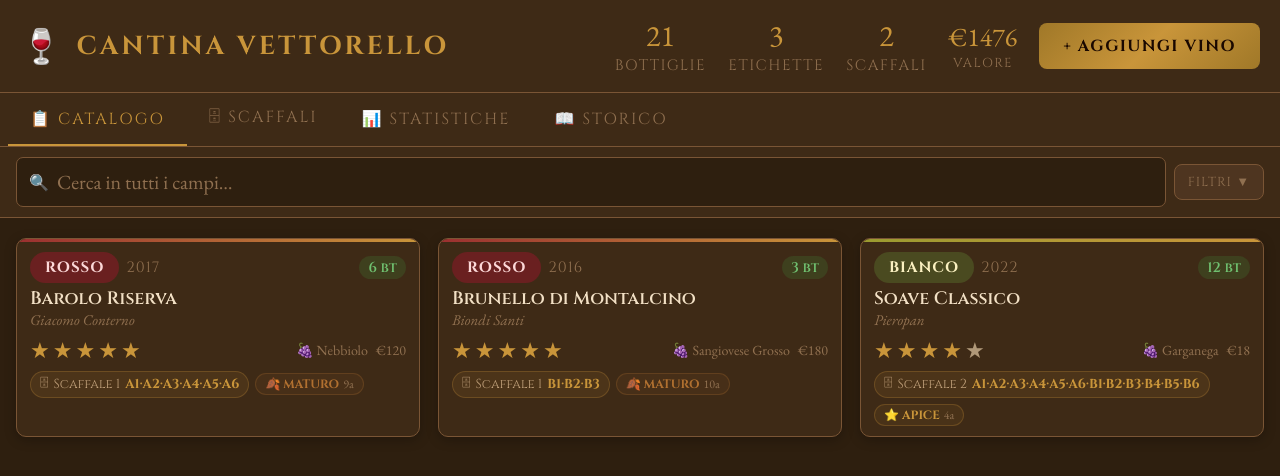
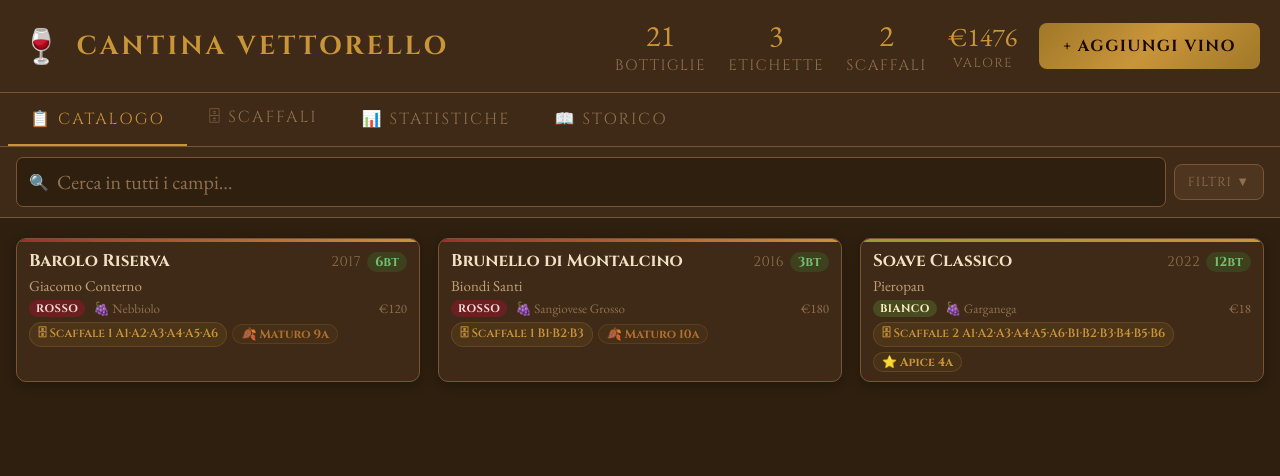
Before and after one commit to mvettore/cantina, a React (Vite) app: page / in a window 1280 px wide. Shown: the top 476 px of the page. Built offline with nearby package versions, Linux system fonts and the light colour scheme.

Commit message:
feat: stelle rimosse da card, scheda degustazione AIS

```diff
--- a/src/App.jsx
+++ b/src/App.jsx
@@ -232,10 +232,14 @@
   </div>
 );
 
-const TypeBadge = ({ type }) => {
+const TypeBadge = ({ type, small }) => {
   const c = typeColors[type] || { badge: "#555", text: "#eee" };
   return (
-    <span style={{ background: c.badge, color: c.text, padding: "5px 15px", borderRadius: 20, fontSize: 15, fontFamily: "'Cinzel', serif", letterSpacing: 1, fontWeight: 700 }}>
+    <span style={{ background: c.badge, color: c.text,
+      padding: small ? "1px 7px" : "4px 13px",
+      borderRadius: 20,
+      fontSize: small ? 11 : 14,
+      fontFamily: "'Cinzel', serif", letterSpacing: small ? 0.5 : 1, fontWeight: 700 }}>
       {type.toUpperCase()}
     </span>
   );
@@ -454,9 +458,20 @@
       date: new Date().toISOString().split("T")[0],
       occasion: "",
       companions: "",
-      rating: 4,
+      finished: true,
+      // Scheda degustazione AIS
+      rating: 0,
+      vista_limpidezza: "",
+      vista_colore: "",
+      olfatto_intensita: "",
+      olfatto_qualita: "",
+      olfatto_descrizione: "",
+      gusto_corpo: "",
+      gusto_acidita: "",
+      gusto_tannini: "",
+      gusto_persistenza: "",
+      gusto_equilibrio: "",
       notes: "",
-      finished: true,
     });
     setLogModal("add");
   };
@@ -854,70 +869,72 @@
                     onClick={() => { setEditing({...wine}); setEnrichData(null); setEnrichError(null); setModal("view"); }}>
                     <div style={{ height: 3, background: `linear-gradient(90deg, ${tc.bar}, ${C.gold})` }} />
 
-                    <div style={{ display: "flex" }}>
+                    <div style={{display:"flex",minHeight:0}}>
                       {/* Foto verticale */}
                       {wine.photo && (
                         <div onClick={e=>{e.stopPropagation();setLightboxPhoto(wine.photo);}}
-                          style={{flexShrink:0,width:58,cursor:"zoom-in",overflow:"hidden",borderRight:`1px solid ${C.border}`}}>
-                          <img src={wine.photo} alt={wine.name} style={{width:"100%",height:"100%",objectFit:"cover",display:"block"}}/>
-                        </div>
-                      )}
-                      <div style={{flex:1,minWidth:0,padding:"10px 13px 10px"}}>
-
-                        {/* Intestazione: tipo + anno + bt */}
-                        <div style={{display:"flex",justifyContent:"space-between",alignItems:"center",marginBottom:5}}>
-                          <div style={{display:"flex",alignItems:"center",gap:7}}>
-                            <TypeBadge type={wine.type}/>
-                            <span style={{fontSize:15,color:C.textFaint,fontFamily:"'Cinzel',serif",letterSpacing:1}}>{wine.year}</span>
-                          </div>
+                          style={{flexShrink:0,width:56,cursor:"zoom-in",overflow:"hidden",
+                            borderRight:`1px solid ${C.border}`}}>
+                          <img src={wine.photo} alt={wine.name}
+                            style={{width:"100%",height:"100%",objectFit:"cover",display:"block"}}/>
+                        </div>
+                      )}
+                      <div style={{flex:1,minWidth:0,padding:"9px 12px 9px",display:"flex",flexDirection:"column",gap:5}}>
+
+                        {/* Riga A: NOME grande + anno + bt */}
+                        <div style={{display:"flex",justifyContent:"space-between",alignItems:"baseline",gap:6}}>
+                          <h3 style={{fontFamily:"'Cinzel',serif",fontSize:17,fontWeight:700,
+                            color:C.text,margin:0,lineHeight:1.15,flex:1,minWidth:0,
+                            overflow:"hidden",textOverflow:"ellipsis",whiteSpace:"nowrap"}}>
+                            {wine.name}
+                          </h3>
+                          <div style={{display:"flex",alignItems:"center",gap:6,flexShrink:0}}>
+                            <span style={{fontSize:14,color:C.textFaint,fontFamily:"'Cinzel',serif",letterSpacing:0.5}}>{wine.year}</span>
                             <span style={{
-                            background:wine.quantity===0?"rgba(180,60,60,0.2)":wine.quantity<=2?"rgba(180,150,60,0.2)":"rgba(60,150,60,0.2)",
+                              background:wine.quantity===0?"rgba(180,60,60,0.25)":wine.quantity<=2?"rgba(180,150,60,0.25)":"rgba(60,150,60,0.2)",
                               color:wine.quantity===0?"#d07070":wine.quantity<=2?"#c0b040":"#70c070",
-                            padding:"2px 9px",borderRadius:20,fontSize:14,fontFamily:"'Cinzel',serif",fontWeight:600,
-                          }}>{wine.quantity} bt</span>
-                        </div>
-
-                        {/* Nome + denominazione su due righe strette */}
-                        <h3 style={{fontFamily:"'Cinzel',serif",fontSize:18,fontWeight:600,color:C.text,margin:"0 0 1px",lineHeight:1.2}}>{wine.name}</h3>
-                        {wine.denomination && (
-                          <p style={{fontFamily:"'EB Garamond',serif",fontSize:15,color:C.textMuted,margin:"0 0 2px",lineHeight:1.2}}>{wine.denomination}</p>
-                        )}
-                        <p style={{fontFamily:"'EB Garamond',serif",fontSize:15,color:C.textFaint,fontStyle:"italic",margin:"0 0 7px",lineHeight:1.2}}>{wine.producer}</p>
-
-                        {/* Stelle + vitigno + prezzo */}
-                        <div style={{display:"flex",justifyContent:"space-between",alignItems:"center",marginBottom:6}}>
-                          <StarRating value={wine.rating} readonly/>
-                          <div style={{display:"flex",gap:8,fontSize:14,color:C.textFaint,fontFamily:"'EB Garamond',serif",alignItems:"center"}}>
-                            {wine.grape && <span>🍇 {wine.grape}</span>}
-                            {wine.price && <span>€{wine.price}</span>}
-                          </div>
-                        </div>
-
-                        {/* Posizione + stato su una riga */}
-                        <div style={{display:"flex",gap:6,flexWrap:"wrap",alignItems:"center"}}>
-                          {rack && (wine.positions||[]).length>0 && (
-                            <span style={{display:"inline-flex",alignItems:"center",gap:5,
-                              background:"rgba(201,149,58,0.1)",border:`1px solid rgba(201,149,58,0.25)`,
-                              borderRadius:20,padding:"2px 9px",fontSize:13,fontFamily:"'Cinzel',serif"}}>
-                              <span style={{color:C.textMuted,fontSize:12}}>🗄</span>
-                              <span style={{color:C.textMuted}}>{rack.name}</span>
-                              <span style={{color:C.gold,fontWeight:700}}>{(wine.positions||[]).join("·")}</span>
+                              padding:"1px 8px",borderRadius:20,fontSize:13,
+                              fontFamily:"'Cinzel',serif",fontWeight:700,
+                            }}>{wine.quantity}bt</span>
+                          </div>
+                        </div>
+
+                        {/* Riga B: denominazione · produttore */}
+                        <p style={{fontFamily:"'EB Garamond',serif",fontSize:15,
+                          color:C.textMuted,margin:0,lineHeight:1.2,
+                          overflow:"hidden",textOverflow:"ellipsis",whiteSpace:"nowrap"}}>
+                          {[wine.denomination, wine.producer].filter(Boolean).join(" · ")}
+                        </p>
+
+                        {/* Riga C: tipo · vitigno · prezzo */}
+                        <div style={{display:"flex",alignItems:"center",gap:8,flexWrap:"wrap"}}>
+                          <TypeBadge type={wine.type} small/>
+                          {wine.grape && <span style={{fontSize:13,color:C.textFaint,fontFamily:"'EB Garamond',serif"}}>🍇 {wine.grape}</span>}
+                          {wine.price && <span style={{fontSize:13,color:C.textFaint,fontFamily:"'EB Garamond',serif",marginLeft:"auto"}}>€{wine.price}</span>}
+                        </div>
+
+                        {/* Riga D: posizione · stato — solo se presenti */}
+                        {(rack&&(wine.positions||[]).length>0 || getAgingStatus(wine)) && (
+                          <div style={{display:"flex",gap:5,flexWrap:"wrap",alignItems:"center"}}>
+                            {rack&&(wine.positions||[]).length>0&&(
+                              <span style={{fontSize:12,color:C.gold,fontFamily:"'Cinzel',serif",
+                                background:"rgba(201,149,58,0.1)",border:`1px solid rgba(201,149,58,0.2)`,
+                                borderRadius:20,padding:"1px 8px",fontWeight:600}}>
+                                🗄 {rack.name} {(wine.positions||[]).join("·")}
                               </span>
                             )}
-                          {(()=>{ const ag=getAgingStatus(wine); if(!ag) return null;
+                            {(()=>{const ag=getAgingStatus(wine);if(!ag)return null;
                               const age=new Date().getFullYear()-wine.year;
-                            return (
-                              <span style={{display:"inline-flex",alignItems:"center",gap:4,
-                                background:`${ag.c}15`,border:`1px solid ${ag.c}40`,
-                                borderRadius:20,padding:"2px 9px"}}>
-                                <span style={{fontSize:12,color:ag.c,fontFamily:"'Cinzel',serif",fontWeight:700}}>
-                                  {ag.s==="Giovane"?"🌱":ag.s==="Apice"?"⭐":ag.s==="Maturo"?"🍂":"📉"} {ag.s.toUpperCase()}
+                              return(
+                                <span style={{fontSize:12,color:ag.c,fontFamily:"'Cinzel',serif",fontWeight:700,
+                                  background:`${ag.c}12`,border:`1px solid ${ag.c}35`,
+                                  borderRadius:20,padding:"1px 8px"}}>
+                                  {ag.s==="Giovane"?"🌱":ag.s==="Apice"?"⭐":ag.s==="Maturo"?"🍂":"📉"} {ag.s} {age}a
                                 </span>
-                                <span style={{fontSize:12,color:C.textFaint,fontFamily:"'EB Garamond',serif"}}>{age}a</span>
-                              </span>
                               );
                             })()}
                           </div>
+                        )}
 
                       </div>
                     </div>
@@ -1684,14 +1701,21 @@
                         </div>
                       </div>
                     </div>
-                    {entry.occasion && <p style={{ fontSize: 13, color: C.textFaint, marginBottom: 2 }}>📅 {entry.occasion}</p>}
-                    {entry.companions && <p style={{ fontSize: 13, color: C.textFaint, marginBottom: 2 }}>👥 {entry.companions}</p>}
-                    {entry.notes && <p style={{ fontSize: 14, color: C.textMuted, fontStyle: "italic", marginTop: 4, lineHeight: 1.5 }}>"{entry.notes}"</p>}
-                    <div style={{ marginTop: 6, display: "flex", gap: 8 }}>
-                      {entry.wineType && <span style={{ fontSize: 11, color: C.textFaint, background: C.surface2, borderRadius: 20, padding: "2px 8px", fontFamily: "'Cinzel', serif" }}>{entry.wineType.toUpperCase()}</span>}
-                      {entry.wineGrape && <span style={{ fontSize: 12, color: C.textFaint }}>🍇 {entry.wineGrape}</span>}
-                      {!entry.finished && <span style={{ fontSize: 11, color: "#c0a040", background: "rgba(180,150,60,0.15)", borderRadius: 20, padding: "2px 8px", fontFamily: "'Cinzel', serif" }}>NON FINITA</span>}
-                    </div>
+                    {/* Contesto */}
+                    <div style={{ display: "flex", gap: 12, fontSize: 13, color: C.textFaint, fontFamily: "'EB Garamond', serif", flexWrap: "wrap", marginBottom: 4 }}>
+                      {entry.occasion && <span>📅 {entry.occasion}</span>}
+                      {entry.companions && <span>👥 {entry.companions}</span>}
+                      {!entry.finished && <span style={{ color: "#c0a040" }}>⚠ Non finita</span>}
+                    </div>
+                    {/* AIS snippet */}
+                    {(entry.olfatto_descrizione || entry.gusto_corpo || entry.gusto_equilibrio) && (
+                      <div style={{ display: "flex", gap: 6, flexWrap: "wrap", marginBottom: 4 }}>
+                        {entry.gusto_corpo && <span style={{ fontSize: 12, color: C.textFaint, background: C.surface2, borderRadius: 20, padding: "1px 8px" }}>{entry.gusto_corpo}</span>}
+                        {entry.gusto_equilibrio && <span style={{ fontSize: 12, color: C.textFaint, background: C.surface2, borderRadius: 20, padding: "1px 8px" }}>{entry.gusto_equilibrio}</span>}
+                        {entry.gusto_persistenza && <span style={{ fontSize: 12, color: C.textFaint, background: C.surface2, borderRadius: 20, padding: "1px 8px" }}>{entry.gusto_persistenza}</span>}
+                      </div>
+                    )}
+                    {entry.notes && <p style={{ fontSize: 14, color: C.textMuted, fontStyle: "italic", lineHeight: 1.5, margin: 0 }}>"{entry.notes}"</p>}
                   </div>
                   <button onClick={e => { e.stopPropagation(); saveLog(log.filter(l => l.id !== entry.id)); showToast("Voce eliminata"); }}
                     style={{ alignSelf: "stretch", background: "none", border: "none", borderLeft: `1px solid ${C.bg}`, padding: "0 12px", cursor: "pointer", color: "#7a4040", fontSize: 16, transition: "color 0.15s" }}
@@ -1716,49 +1740,136 @@
               </div>
               <button onClick={() => setLogModal(null)} style={{ background: "none", border: "none", color: C.textFaint, cursor: "pointer", fontSize: 20 }}>✕</button>
             </div>
-            <div style={{ padding: "20px 24px", display: "flex", flexDirection: "column", gap: 14 }}>
+            <div style={{ padding: "16px 22px", display: "flex", flexDirection: "column", gap: 16 }}>
+
+              {/* Contesto */}
+              <div style={{ display: "grid", gridTemplateColumns: "1fr 1fr", gap: 12 }}>
                 <div>
                   <label style={labelStyle}>Data</label>
                   <input type="date" style={inputStyle} value={logEntry.date}
                     onChange={e => setLogEntry(v => ({ ...v, date: e.target.value }))} />
                 </div>
-              <div>
-                <label style={labelStyle}>Occasione</label>
-                <input style={inputStyle} value={logEntry.occasion}
-                  onChange={e => setLogEntry(v => ({ ...v, occasion: e.target.value }))}
-                  placeholder="es. Cena in famiglia, Ristorante, Degustazione…" />
-              </div>
-              <div>
-                <label style={labelStyle}>Con chi</label>
-                <input style={inputStyle} value={logEntry.companions}
-                  onChange={e => setLogEntry(v => ({ ...v, companions: e.target.value }))}
-                  placeholder="es. Famiglia, Amici, Da solo…" />
-              </div>
-              <div>
-                <label style={labelStyle}>Valutazione della serata</label>
-                <div style={{ display: "flex", gap: 4 }}>
-                  {[1,2,3,4,5].map(s => (
-                    <span key={s} onClick={() => setLogEntry(v => ({ ...v, rating: s }))} style={{
-                      cursor: "pointer", fontSize: 28,
-                      color: s <= logEntry.rating ? C.gold : C.border,
-                      transition: "color 0.15s", userSelect: "none",
-                    }}>★</span>
-                  ))}
-                </div>
-              </div>
-              <div>
-                <label style={labelStyle}>Note del momento</label>
-                <textarea style={{ ...inputStyle, minHeight: 80, resize: "vertical", lineHeight: 1.6 }}
-                  value={logEntry.notes}
-                  onChange={e => setLogEntry(v => ({ ...v, notes: e.target.value }))}
-                  placeholder="Impressioni, abbinamento cibo, stato del vino…" />
-              </div>
-              <div style={{ display: "flex", alignItems: "center", gap: 10 }}>
+                <div style={{ display: "flex", alignItems: "center", gap: 10, paddingTop: 26 }}>
                   <input type="checkbox" id="finished" checked={logEntry.finished}
                     onChange={e => setLogEntry(v => ({ ...v, finished: e.target.checked }))}
                     style={{ width: 18, height: 18, cursor: "pointer", accentColor: C.gold }} />
                   <label htmlFor="finished" style={{ ...labelStyle, marginBottom: 0, cursor: "pointer" }}>Bottiglia finita</label>
                 </div>
+                <div>
+                  <label style={labelStyle}>Occasione</label>
+                  <input style={inputStyle} value={logEntry.occasion}
+                    onChange={e => setLogEntry(v => ({ ...v, occasion: e.target.value }))}
+                    placeholder="Cena, Ristorante, Degustazione…" />
+                </div>
+                <div>
+                  <label style={labelStyle}>Con chi</label>
+                  <input style={inputStyle} value={logEntry.companions}
+                    onChange={e => setLogEntry(v => ({ ...v, companions: e.target.value }))}
+                    placeholder="Famiglia, Amici, Da solo…" />
+                </div>
+              </div>
+
+              {/* AIS — ESAME VISIVO */}
+              {(()=>{
+                const sectionStyle = { background: C.bg, borderRadius: 9, padding: "12px 14px", border: `1px solid ${C.border}` };
+                const rowStyle = { display: "grid", gridTemplateColumns: "1fr 1fr", gap: 10, marginTop: 10 };
+                const sel = (field, opts) => (
+                  <select style={{ ...inputStyle, fontSize: 15, padding: "7px 10px" }}
+                    value={logEntry[field]||""}
+                    onChange={e => setLogEntry(v => ({ ...v, [field]: e.target.value }))}>
+                    <option value="">—</option>
+                    {opts.map(o => <option key={o}>{o}</option>)}
+                  </select>
+                );
+                return (<>
+                  <div style={sectionStyle}>
+                    <p style={{ ...labelStyle, marginBottom: 0, color: C.gold }}>👁 ESAME VISIVO</p>
+                    <div style={rowStyle}>
+                      <div>
+                        <label style={labelStyle}>Limpidezza</label>
+                        {sel("vista_limpidezza", ["Limpido","Abbastanza limpido","Velato","Torbido"])}
+                      </div>
+                      <div>
+                        <label style={labelStyle}>Colore / Intensità</label>
+                        <input style={{ ...inputStyle, fontSize: 15, padding: "7px 10px" }}
+                          value={logEntry.vista_colore||""}
+                          onChange={e => setLogEntry(v => ({ ...v, vista_colore: e.target.value }))}
+                          placeholder="es. Rosso rubino intenso" />
+                      </div>
+                    </div>
+                  </div>
+
+                  <div style={sectionStyle}>
+                    <p style={{ ...labelStyle, marginBottom: 0, color: C.gold }}>👃 ESAME OLFATTIVO</p>
+                    <div style={rowStyle}>
+                      <div>
+                        <label style={labelStyle}>Intensità</label>
+                        {sel("olfatto_intensita", ["Carente","Poco intenso","Abbastanza intenso","Intenso","Molto intenso"])}
+                      </div>
+                      <div>
+                        <label style={labelStyle}>Qualità</label>
+                        {sel("olfatto_qualita", ["Comune","Poco fine","Abbastanza fine","Fine","Eccellente"])}
+                      </div>
+                    </div>
+                    <div style={{ marginTop: 10 }}>
+                      <label style={labelStyle}>Descrizione aromi</label>
+                      <input style={{ ...inputStyle, fontSize: 15, padding: "7px 10px" }}
+                        value={logEntry.olfatto_descrizione||""}
+                        onChange={e => setLogEntry(v => ({ ...v, olfatto_descrizione: e.target.value }))}
+                        placeholder="es. Frutti rossi, spezie, vaniglia, tabacco…" />
+                    </div>
+                  </div>
+
+                  <div style={sectionStyle}>
+                    <p style={{ ...labelStyle, marginBottom: 0, color: C.gold }}>👅 ESAME GUSTATIVO</p>
+                    <div style={rowStyle}>
+                      <div>
+                        <label style={labelStyle}>Corpo</label>
+                        {sel("gusto_corpo", ["Leggero","Di medio corpo","Abbastanza strutturato","Strutturato","Molto strutturato"])}
+                      </div>
+                      <div>
+                        <label style={labelStyle}>Acidità</label>
+                        {sel("gusto_acidita", ["Piatto","Poco acido","Abbastanza fresco","Fresco","Molto fresco"])}
+                      </div>
+                      {(logEntry.wineType === "Rosso" || logEntry.wineType === "Passito") && (
+                        <div>
+                          <label style={labelStyle}>Tannini</label>
+                          {sel("gusto_tannini", ["Molli","Poco tannico","Abbastanza tannico","Tannico","Molto tannico"])}
+                        </div>
+                      )}
+                      <div>
+                        <label style={labelStyle}>Persistenza</label>
+                        {sel("gusto_persistenza", ["Corto","Poco persistente","Abbastanza persistente","Persistente","Molto persistente"])}
+                      </div>
+                      <div>
+                        <label style={labelStyle}>Equilibrio</label>
+                        {sel("gusto_equilibrio", ["Non equilibrato","Poco equilibrato","Abbastanza equilibrato","Equilibrato","Molto equilibrato"])}
+                      </div>
+                    </div>
+                  </div>
+
+                  {/* Valutazione globale */}
+                  <div style={sectionStyle}>
+                    <p style={{ ...labelStyle, marginBottom: 8, color: C.gold }}>⭐ VALUTAZIONE VINO</p>
+                    <div style={{ display: "flex", gap: 6, marginBottom: 10 }}>
+                      {[1,2,3,4,5].map(s => (
+                        <span key={s} onClick={() => setLogEntry(v => ({ ...v, rating: s }))} style={{
+                          cursor: "pointer", fontSize: 32,
+                          color: s <= (logEntry.rating||0) ? C.gold : C.border,
+                          transition: "color 0.15s", userSelect: "none",
+                        }}>★</span>
+                      ))}
+                    </div>
+                    <div>
+                      <label style={labelStyle}>Note finali</label>
+                      <textarea style={{ ...inputStyle, minHeight: 70, resize: "vertical", lineHeight: 1.6 }}
+                        value={logEntry.notes||""}
+                        onChange={e => setLogEntry(v => ({ ...v, notes: e.target.value }))}
+                        placeholder="Impressioni generali, abbinamento cibo, momenti memorabili…" />
+                    </div>
+                  </div>
+                </>);
+              })()}
               <div style={{ display: "flex", gap: 10, justifyContent: "flex-end", paddingTop: 4 }}>
                 <button className="btn-ghost" onClick={() => setLogModal(null)}>{logModal === "edit" ? "ANNULLA" : "SALTA"}</button>
                 {logModal === "edit" && (
```
Lines whose indentation alone changed are shown as unchanged.
